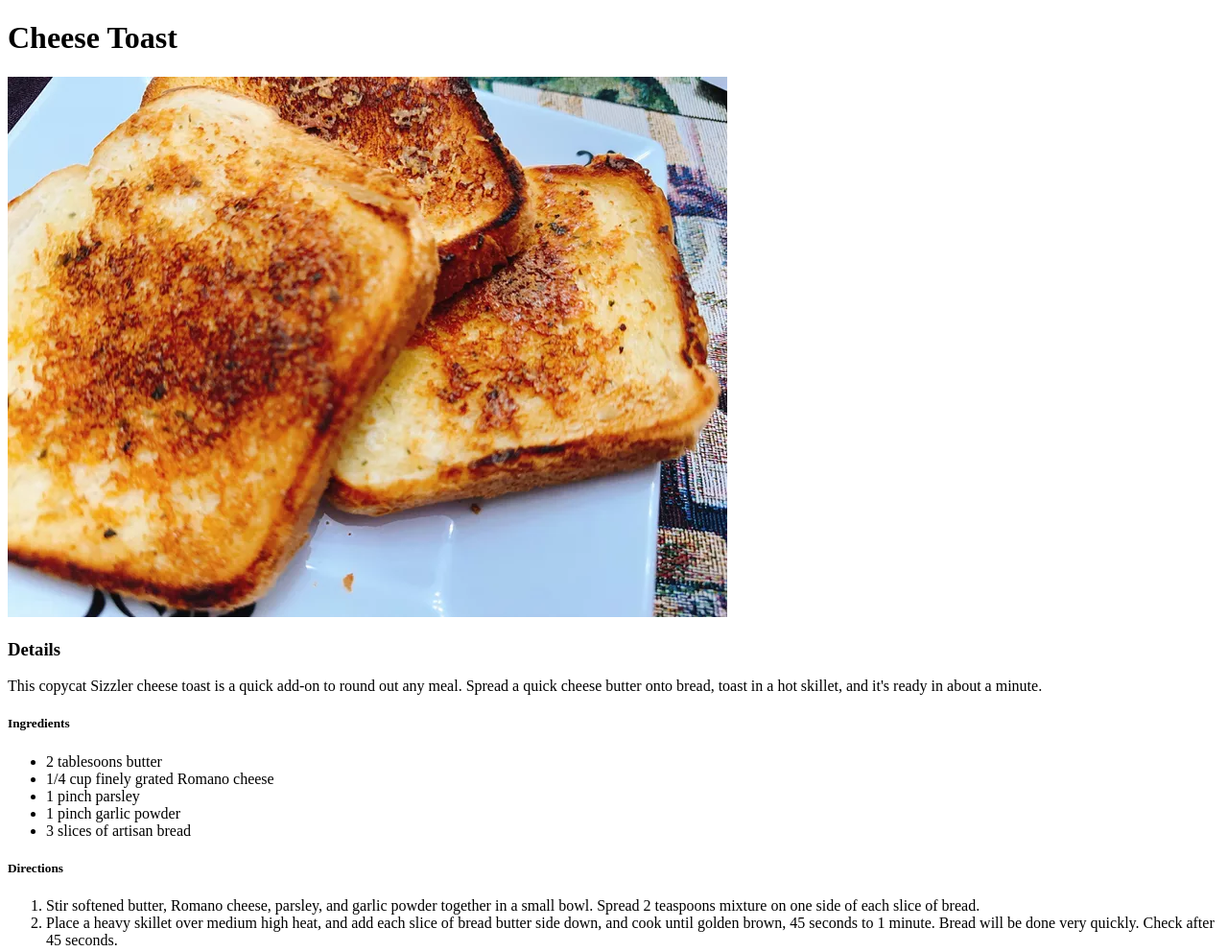
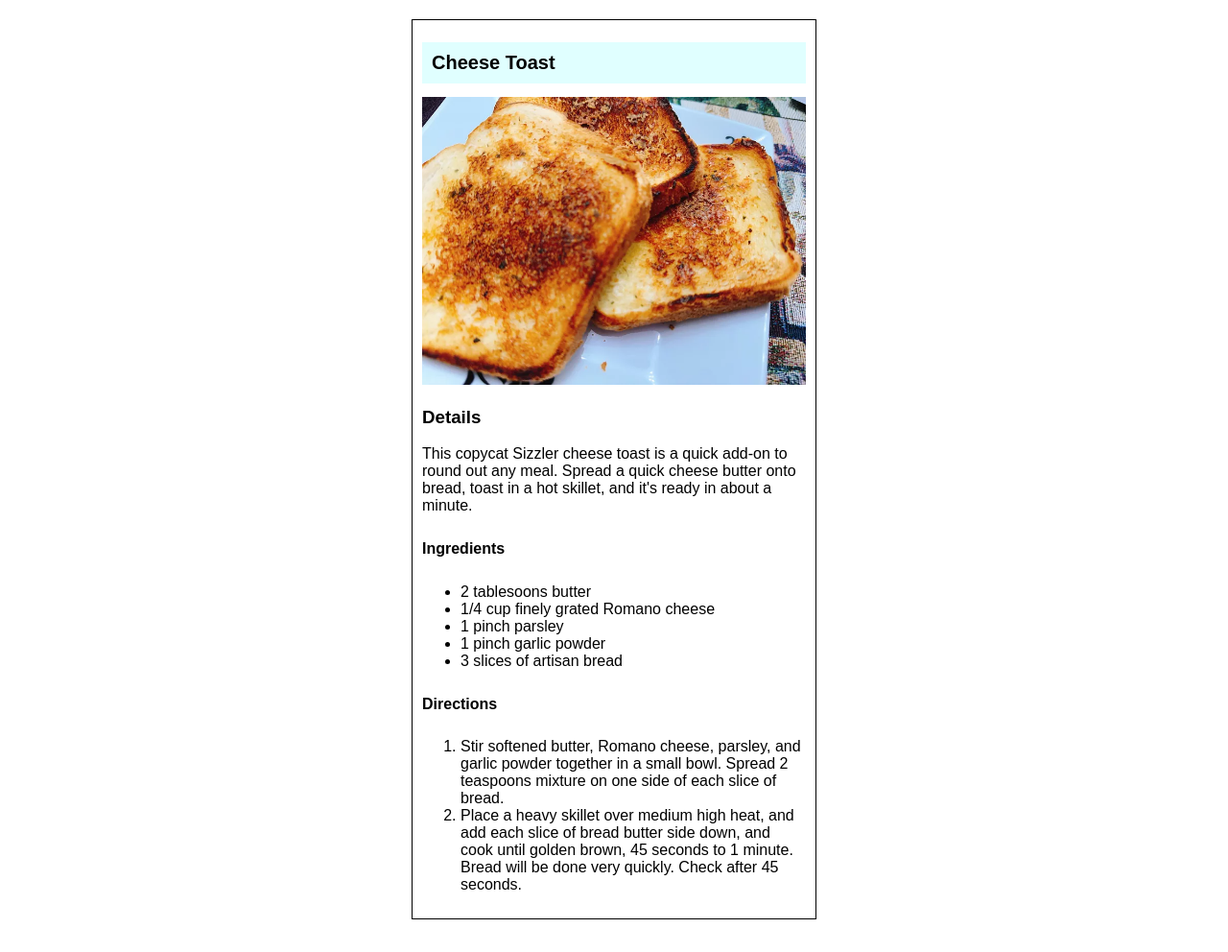
Before and after one commit to stugeria/odin-recipes, a plain HTML site: page recipes/cheese-toast.html in a window 1280 px wide. Shown: the whole page at 96% size. Drawn offline with Linux system fonts and the light colour scheme.

Commit message:
Added styling to all pages in card format.

```diff
--- a/recipes/cheese-toast.html
+++ b/recipes/cheese-toast.html
@@ -4,8 +4,10 @@
     <meta charset="UTF-8">
     <meta name="viewport" content="width=device-width, initial-scale=1.0">
     <title>Cheese Toast Recipe</title>
+    <link rel="stylesheet" href="style.css">
 </head>
 <body>
+    <div class="card">
         <h1>Cheese Toast</h1>
         <img src="Cheese Toast Recipe.jpg" alt="Cheese Toast Photo">
         <h3>Details</h3>
@@ -23,5 +25,6 @@
             <li>Stir softened butter, Romano cheese, parsley, and garlic powder together in a small bowl. Spread 2 teaspoons mixture on one side of each slice of bread.</li>
             <li>Place a heavy skillet over medium high heat, and add each slice of bread butter side down, and cook until golden brown, 45 seconds to 1 minute. Bread will be done very quickly. Check after 45 seconds.</li>
         </ol>
+    </div>
 </body>
 </html>
--- /dev/null
+++ b/recipes/style.css
@@ -0,0 +1,28 @@
+* {
+    font-family: Avenir, Haettenschweiler, 'Arial Narrow Bold', sans-serif;
+}
+
+.card {
+    width: 400px;
+    margin: 20px auto;
+    padding: 10px;
+    border: 1px solid;
+}
+
+h1 {
+    padding: 10px;
+    background-color: lightcyan;
+    font-size: 20px;
+}
+
+h5 {
+    font-size: 16px;
+}
+
+li {
+    font-size: 16px;
+}
+
+img {
+    width: 100%;
+}
--- /dev/null
+++ b/style.css
@@ -0,0 +1,20 @@
+* {
+    font-family: Avenir, Haettenschweiler, 'Arial Narrow Bold', sans-serif;
+}
+
+.card {
+    width: 400px;
+    margin: 20px auto;
+    padding: 10px;
+    border: 1px solid;
+}
+
+h1 {
+    padding: 10px;
+    background-color: lightcyan;
+    font-size: 20px;
+}
+
+li {
+    font-size: 16px;
+}
```
Also changed, not shown: index.html (+3 -0 lines), recipes/oh-so-cheesy-toast.html (+3 -0 lines), recipes/yummy-cheese-toast.html (+3 -0 lines). Lines whose indentation alone changed are shown as unchanged.
